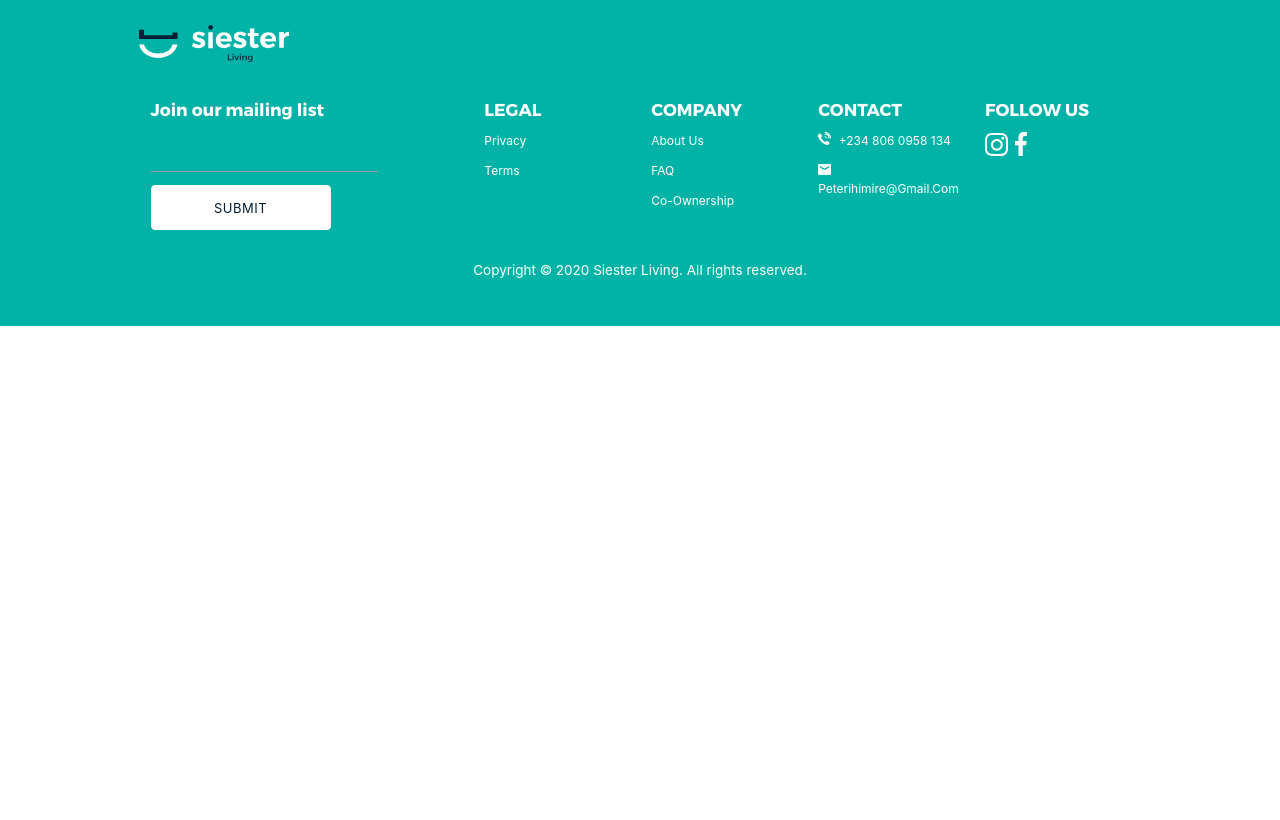
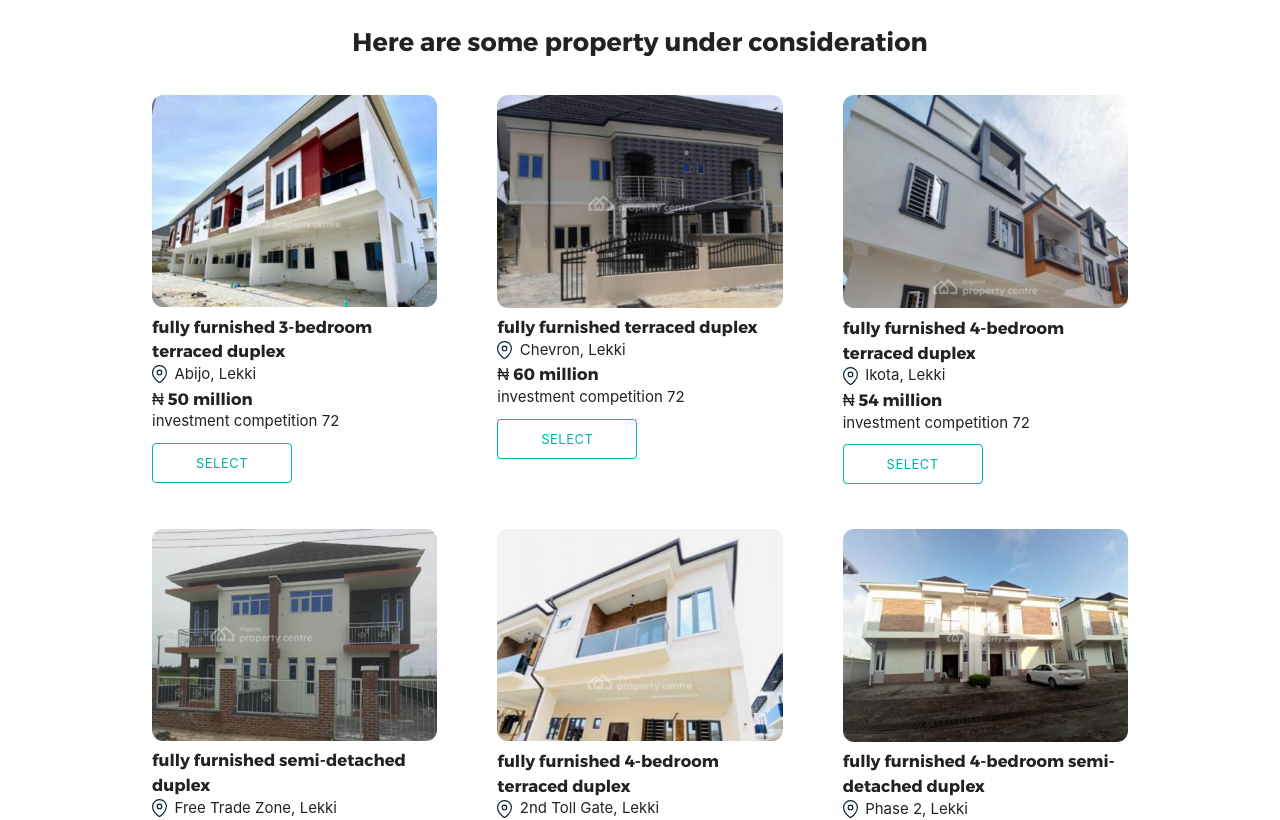
Before and after one commit to peterihimire/siester-living-react-materialize, a React (Create React App) app: page /co-ownership in a window 1280 px wide. Shown: the part 500-1320 px from the top of the page. Before the commit the page ends 826 px from the top, so only its background shows below. Built offline with nearby package versions, Linux system fonts and the light colour scheme.

Commit message:
Added property and propertylist components plus property-item list for the list of the properties, modified the footer, about us coownership components and more

```diff
--- a/src/components/AboutUs.css
+++ b/src/components/AboutUs.css
@@ -29,6 +29,9 @@ section#about {
   justify-content: center; */
   text-align: center;
 }
+.about p{
+  padding: 0 0 2rem 0;
+}
 .about-info p {
   font-family: var(--font-bold);
   color: var(--pri-color) !important;
--- a/src/components/Footer.js
+++ b/src/components/Footer.js
@@ -25,7 +25,7 @@ const Footer = () => {
               <div className="s12 m4  white-text footer-form">
                 <h6>Join our mailing list</h6>
                 <form>
-                  <input name="email" required />
+                  <input name="email" required placeholder="Enter your email" />
                   <div className="sub-btn-container">
                     <button className="btn btn-bigger btn-full-width footer-btn pry-btn">
                       submit
--- /dev/null
+++ b/src/components/Property.css
@@ -0,0 +1,33 @@
+.property-img-container {
+  width: 100% !important;
+}
+.property-img {
+  width: 100% !important;
+}
+.property-wrapper p {
+  font-size: 1.1rem;
+  font-family: var(--font-bold) !important;
+}
+.property-location{
+  display: flex;
+  /* justify-content: center; */
+  align-items: center;
+  text-transform: capitalize;
+
+}
+.property-location span{
+  padding: 0 0 0 .5rem;
+}
+.property-location img{
+  width: 15px;
+}
+.property-btn{
+  height: 40px !important;
+  width: 140px !important;
+  margin: 10px 0 0px !important;
+}
+@media (max-width: 600px) {
+  .property-img-container {
+    width: 100% !important;
+  }
+}
--- /dev/null
+++ b/src/components/Property.js
@@ -0,0 +1,27 @@
+import React from "react";
+import "./Property.css";
+import mapMarker from "../assets/location.svg";
+
+const Property = ({ story }) => {
+  console.log(story);
+  const { name, location, amount, completion, image } = story;
+  return (
+    <article>
+      <div className="property-wrapper">
+        <div className="property-img-container">
+          <img src={image[0]} alt="property" className="property-img" />
+        </div>
+        <p>{name}</p>
+        <div className="property-location">
+          <img src={mapMarker} alt="map" />
+          <span>{location}</span>
+        </div>
+        <p> ₦ {amount}</p>
+        <div className="">investment competition {completion}</div>
+        <button className="btn property-btn ">select</button>
+      </div>
+    </article>
+  );
+};
+
+export default Property;
--- /dev/null
+++ b/src/components/PropertyList.css
@@ -0,0 +1,18 @@
+/* .customer-stories {
+  padding: 5rem 2rem;
+} */
+
+.property-grid {
+  display: grid;
+  grid-template-columns: repeat(auto-fill, minmax(260px, 1fr));
+  grid-row-gap: 3rem;
+  grid-column-gap: 4rem;
+}
+section#propertylist-section{
+  padding: 2rem;
+}
+#propertylist-section h5{
+font-size: 1.7rem;
+padding: 0 0 2rem 0;
+font-family: var(--font-bold);
+}
--- /dev/null
+++ b/src/components/PropertyList.js
@@ -0,0 +1,22 @@
+import React from "react";
+import "./PropertyList.css";
+import Properties from "../property-item";
+import Property from "../components/Property";
+
+const PropertyList = () => {
+  console.log(Properties);
+  return (
+    <section id="propertylist-section">
+      <div className="container">
+        <h5 className="center">Here are some property under consideration</h5>
+        <div className="property-grid">
+          {Properties.map((property) => (
+            <Property key={property.id} story={property} />
+          ))}
+        </div>
+      </div>
+    </section>
+  );
+};
+
+export default PropertyList;
--- a/src/pages/CoOwnershipPage.js
+++ b/src/pages/CoOwnershipPage.js
@@ -1,11 +1,13 @@
 import React from "react";
 import Footer from "../components/Footer";
 import CoOwnership from "../components/CoOwnership";
+import PropertyList from "../components/PropertyList";
 
 const CoOwnershipPage = () => {
   return (
     <>
       <CoOwnership />
+      <PropertyList />
       <Footer />
     </>
   );
--- /dev/null
+++ b/src/property-item.js
@@ -0,0 +1,107 @@
+import property1 from "./assets/property-1.jpg";
+import property2 from "./assets/property-2.jpg";
+import property3 from "./assets/property-3.jpg";
+import property4 from "./assets/property-4.jpg";
+import property5 from "./assets/property-5.jpg";
+import property6 from "./assets/property-6.jpg";
+import property7 from "./assets/property-7.jpg";
+import property8 from "./assets/property-8.jpg";
+import property9 from "./assets/property-9.jpg";
+import interior1 from "./assets/interior-1.jpg";
+import interior2 from "./assets/interior-2.jpg";
+
+let PROPERTY;
+
+PROPERTY = [
+  {
+    id: 1,
+    name: "fully furnished 3-bedroom terraced duplex",
+    location: "abijo, lekki",
+    amount: "50 million",
+    completion: "72",
+    detail:
+      " Vasiti is the place where good people, who want to make an honest living should be. Aliqua id fugiat nostrud irure ex duis ea quis id quis ad et. Sunt qu  esse pariatur duis deserunt mollit dolore cillum minim tempor enim. Elit aute irure tempor cupidatat incididunt sint deser unt utvoluptate aute id deserunt nisi. Amet minim mollit non deseruntullamco est sit aliqua dolor do amet sint. Velit officia consequatduis enim velit mollit. Exercitation veniam consequat sunt nostrud amet",
+    image: [property1, interior1, interior2],
+  },
+  {
+    id: 2,
+    name: "fully furnished  terraced duplex",
+    location: "chevron, lekki",
+    amount: "60 million",
+    completion: "72",
+    detail:
+      " Vasiti is the place where good people, who want to make an honest living should be. Aliqua id fugiat nostrud irure ex duis ea quis id quis ad et. Sunt qu  esse pariatur duis deserunt mollit dolore cillum minim tempor enim. Elit aute irure tempor cupidatat incididunt sint deser unt utvoluptate aute id deserunt nisi. Amet minim mollit non deseruntullamco est sit aliqua dolor do amet sint. Velit officia consequatduis enim velit mollit. Exercitation veniam consequat sunt nostrud amet",
+    image: [property2, interior1, interior2],
+  },
+  {
+    id: 3,
+    name: "fully furnished 4-bedroom terraced duplex",
+    location: "ikota, lekki",
+    amount: "54 million",
+    completion: "72",
+    detail:
+      " Vasiti is the place where good people, who want to make an honest living should be. Aliqua id fugiat nostrud irure ex duis ea quis id quis ad et. Sunt qu  esse pariatur duis deserunt mollit dolore cillum minim tempor enim. Elit aute irure tempor cupidatat incididunt sint deser unt utvoluptate aute id deserunt nisi. Amet minim mollit non deseruntullamco est sit aliqua dolor do amet sint. Velit officia consequatduis enim velit mollit. Exercitation veniam consequat sunt nostrud amet",
+    image: [property3, interior1, interior2],
+  },
+  {
+    id: 4,
+    name: "fully furnished semi-detached duplex",
+    location: "free trade zone, lekki",
+    amount: "50 million",
+    completion: "72",
+    detail:
+      " Vasiti is the place where good people, who want to make an honest living should be. Aliqua id fugiat nostrud irure ex duis ea quis id quis ad et. Sunt qu  esse pariatur duis deserunt mollit dolore cillum minim tempor enim. Elit aute irure tempor cupidatat incididunt sint deser unt utvoluptate aute id deserunt nisi. Amet minim mollit non deseruntullamco est sit aliqua dolor do amet sint. Velit officia consequatduis enim velit mollit. Exercitation veniam consequat sunt nostrud amet",
+    image: [property4, interior1, interior2],
+  },
+  {
+    id: 5,
+    name: "fully furnished 4-bedroom terraced duplex",
+    location: "2nd toll gate, lekki",
+    amount: "50 million",
+    completion: "72",
+    detail:
+      " Vasiti is the place where good people, who want to make an honest living should be. Aliqua id fugiat nostrud irure ex duis ea quis id quis ad et. Sunt qu  esse pariatur duis deserunt mollit dolore cillum minim tempor enim. Elit aute irure tempor cupidatat incididunt sint deser unt utvoluptate aute id deserunt nisi. Amet minim mollit non deseruntullamco est sit aliqua dolor do amet sint. Velit officia consequatduis enim velit mollit. Exercitation veniam consequat sunt nostrud amet",
+    image: [property5, interior1, interior2],
+  },
+  {
+    id: 6,
+    name: "fully furnished 4-bedroom semi-detached duplex",
+    location: "phase 2, lekki",
+    amount: "50 million",
+    completion: "72",
+    detail:
+      " Vasiti is the place where good people, who want to make an honest living should be. Aliqua id fugiat nostrud irure ex duis ea quis id quis ad et. Sunt qu  esse pariatur duis deserunt mollit dolore cillum minim tempor enim. Elit aute irure tempor cupidatat incididunt sint deser unt utvoluptate aute id deserunt nisi. Amet minim mollit non deseruntullamco est sit aliqua dolor do amet sint. Velit officia consequatduis enim velit mollit. Exercitation veniam consequat sunt nostrud amet",
+    image: [property6, interior1, interior2],
+  },
+  {
+    id: 7,
+    name: "fully furnished 4-bedroom semi-detached duplex",
+    location: "ikota, lekki",
+    amount: "60 million",
+    completion: "72",
+    detail:
+      " Vasiti is the place where good people, who want to make an honest living should be. Aliqua id fugiat nostrud irure ex duis ea quis id quis ad et. Sunt qu  esse pariatur duis deserunt mollit dolore cillum minim tempor enim. Elit aute irure tempor cupidatat incididunt sint deser unt utvoluptate aute id deserunt nisi. Amet minim mollit non deseruntullamco est sit aliqua dolor do amet sint. Velit officia consequatduis enim velit mollit. Exercitation veniam consequat sunt nostrud amet",
+    image: [property7, interior1, interior2],
+  },
+  {
+    id: 8,
+    name: "fully furnished 4-bedroom terraced duplex",
+    location: "ikota, lekki",
+    amount: "50 million",
+    completion: "72",
+    detail:
+      " Vasiti is the place where good people, who want to make an honest living should be. Aliqua id fugiat nostrud irure ex duis ea quis id quis ad et. Sunt qu  esse pariatur duis deserunt mollit dolore cillum minim tempor enim. Elit aute irure tempor cupidatat incididunt sint deser unt utvoluptate aute id deserunt nisi. Amet minim mollit non deseruntullamco est sit aliqua dolor do amet sint. Velit officia consequatduis enim velit mollit. Exercitation veniam consequat sunt nostrud amet",
+    image: [property8, interior1, interior2],
+  },
+  {
+    id: 9,
+    name: "fully furnished terraced duplex",
+    location: "agungi, lekki",
+    amount: "58 million",
+    completion: "72",
+    detail:
+      " Vasiti is the place where good people, who want to make an honest living should be. Aliqua id fugiat nostrud irure ex duis ea quis id quis ad et. Sunt qu  esse pariatur duis deserunt mollit dolore cillum minim tempor enim. Elit aute irure tempor cupidatat incididunt sint deser unt utvoluptate aute id deserunt nisi. Amet minim mollit non deseruntullamco est sit aliqua dolor do amet sint. Velit officia consequatduis enim velit mollit. Exercitation veniam consequat sunt nostrud amet",
+    image: [property9, interior1, interior2],
+  },
+];
+export default PROPERTY;
```
Also changed, not shown: 1 other file (tests, documents, lock files or other folders).
